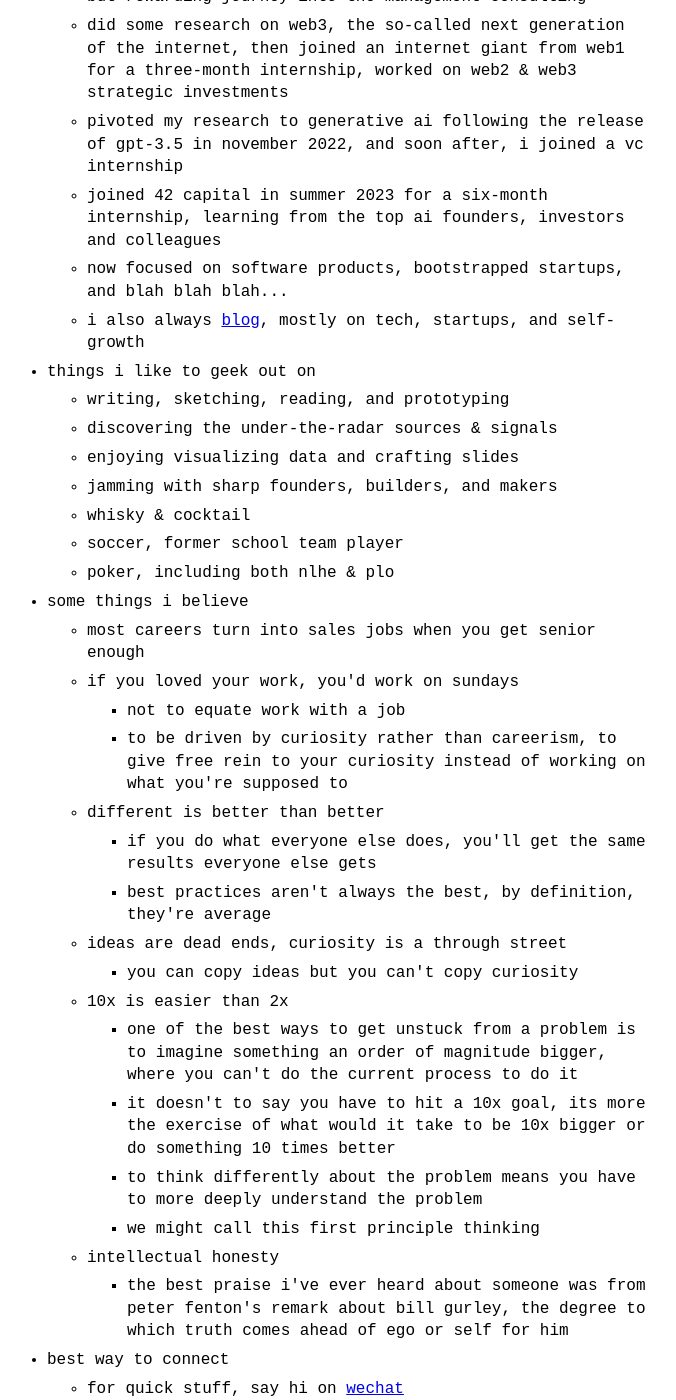
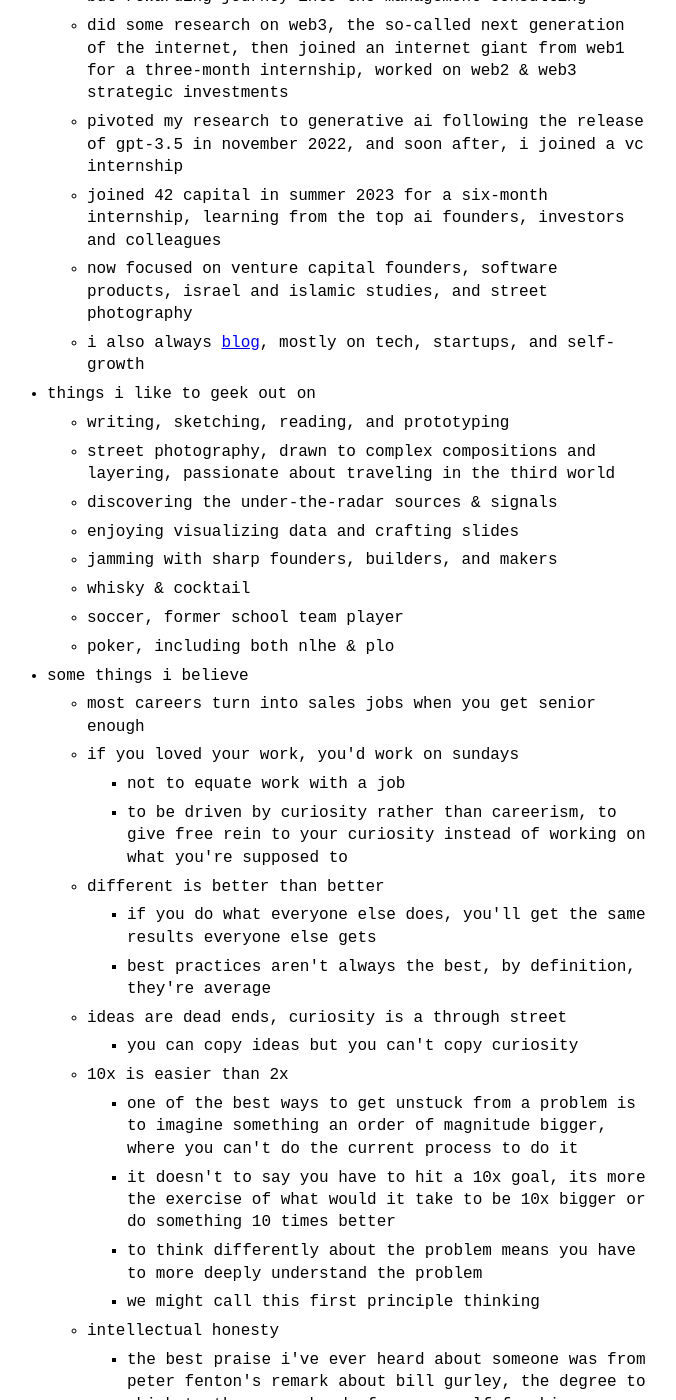
Before and after one commit to kylezgq/kylezgq.github.io, a Jekyll site: the page built from index.md, in a window 1280 px wide and 1400 px high, scrolled down 501 px. Shown: the whole window, without its empty margins (313-989 px from the left). Built offline with Jekyll 4.4.1, drawn with Linux system fonts in a browser that asks for light colours; some of the changed text lies outside the part shown.

Commit message:
Update menu.yml

```diff
--- a/_data/menu.yml
+++ b/_data/menu.yml
@@ -14,12 +14,13 @@ entries:
       - title: did some research on web3, the so-called next generation of the internet, then joined an internet giant from web1 for a three-month internship, worked on web2 & web3 strategic investments
       - title: pivoted my research to generative ai following the release of gpt-3.5 in november 2022, and soon after, i joined a vc internship
       - title: joined 42 capital in summer 2023 for a six-month internship, learning from the top ai founders, investors and colleagues
-      - title: now focused on software products, bootstrapped startups, and blah blah blah...
+      - title: now focused on venture capital founders, software products, israel and islamic studies, and street photography
       - title: i also always <a href='archive.html'>blog</a>, mostly on tech, startups, and self-growth
 
   - title: things i like to geek out on
     entries:
       - title: writing, sketching, reading, and prototyping
+      - title: street photography, drawn to complex compositions and layering, passionate about traveling in the third world
       - title: discovering the under-the-radar sources & signals
       - title: enjoying visualizing data and crafting slides
       - title: jamming with sharp founders, builders, and makers
@@ -54,7 +55,7 @@ entries:
   - title: best way to connect
     entries:
       - title: for quick stuff, say hi on <a href='https://kylezgq.github.io/assets/images/WeChat-Contact.png'>wechat</a>
-      - title: for longer things or to schedule something, email is best hi-at-this-domain
+      - title: for longer things or to schedule something, email is best kylezgq-at-gmail-dot-com
 
   - title: find me elsewhere
     entries:
```
